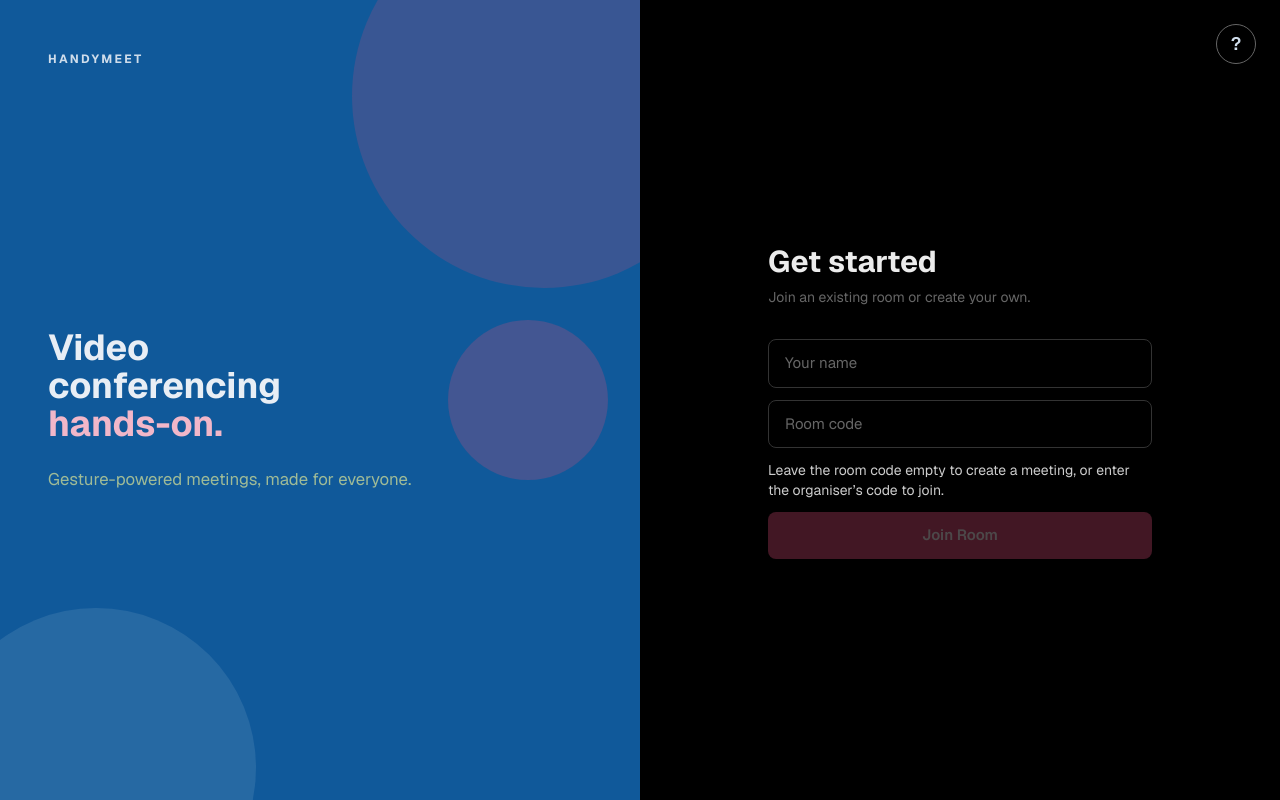
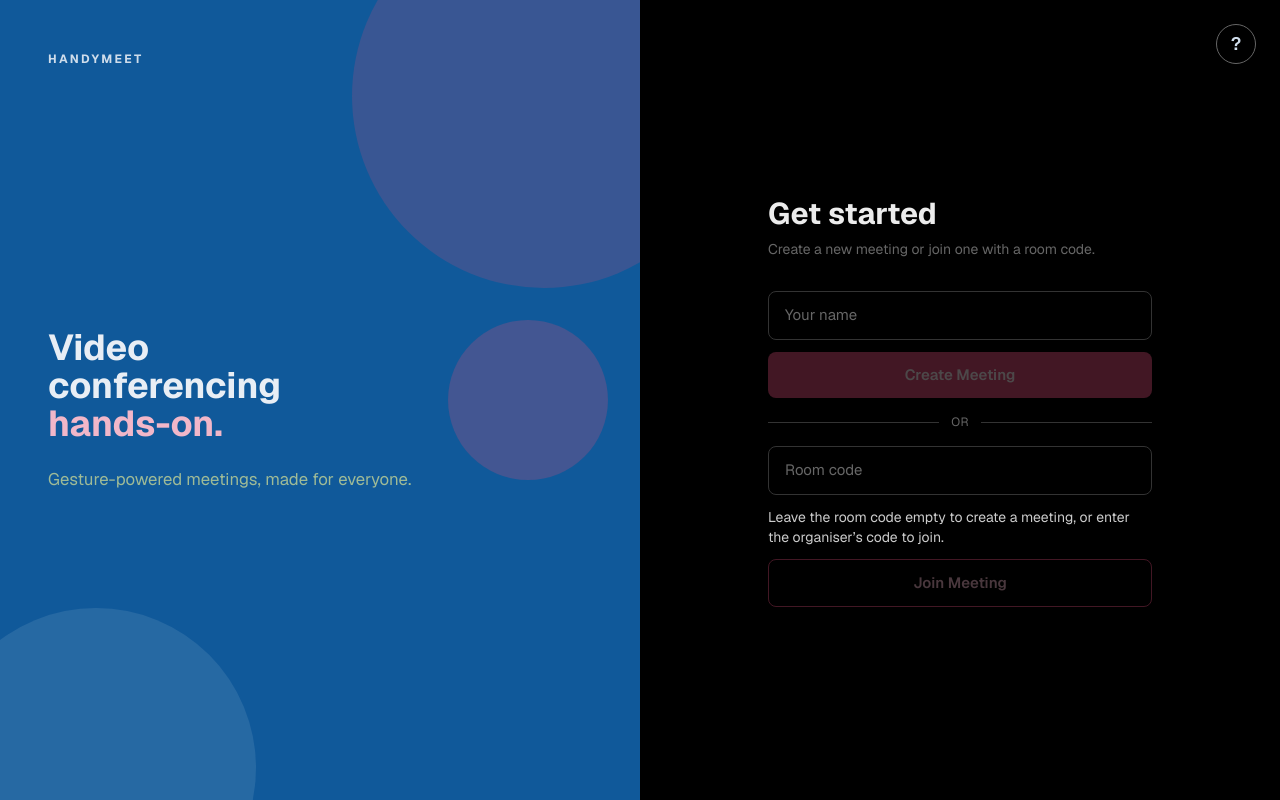
Before and after one commit to Monash-FIT3170/2026W1-HandyMeet, a Next.js app: page / in a window 1280 px wide. Built offline with nearby package versions, Linux system fonts and the light colour scheme.

Commit message:
14yhc7kpqaz- Split Join Room button into Create and Join Meeting buttons
- Create Meeting and Join Meeting buttons are now separate components.

```diff
--- a/components/JoinForm.tsx
+++ b/components/JoinForm.tsx
@@ -16,24 +16,25 @@ export default function JoinForm() {
   const [roomCode, setRoomCode] = useState('');
   const router = useRouter();
 
-  function joinRoom(e: React.BaseSyntheticEvent) {
+  function createRoom(e: React.BaseSyntheticEvent) {
     e.preventDefault();
     if (!username.trim()) return;
-    if (!roomCode.trim()) {
-      // Create a random room code and join that room
     const code = generateRoomCode();
     router.push(
       `/room/${code}?username=${encodeURIComponent(username.trim())}`,
     );
-    } else {
-      // Join the specified room
+  }
+
+  function joinRoom(e: React.BaseSyntheticEvent) {
+    e.preventDefault();
+    if (!username.trim() || !roomCode.trim()) return;
     router.push(
       `/room/${encodeURIComponent(roomCode.trim())}?username=${encodeURIComponent(username.trim())}`,
     );
   }
-  }
 
-  const canAct = username.trim().length > 0;
+  const canCreate = username.trim().length > 0;
+  const canJoin = username.trim().length > 0 && roomCode.trim().length > 0;
 
   return (
     <div className="relative min-h-screen flex flex-col lg:flex-row">
@@ -104,7 +105,7 @@ export default function JoinForm() {
             Get started
           </h2>
           <p className="text-neutral-600 text-sm mb-8">
-            Join an existing room or create your own.
+            Create a new meeting or join one with a room code.
           </p>
 
           <div className="flex flex-col gap-3">
@@ -118,6 +119,30 @@ export default function JoinForm() {
               maxLength={50}
               autoComplete="off"
             />
+
+            <button
+              type="button"
+              disabled={!canCreate}
+              onClick={createRoom}
+              className="w-full rounded-lg px-5 py-3 text-[15px] font-semibold transition-colors disabled:opacity-30 disabled:cursor-not-allowed cursor-pointer"
+              style={{ backgroundColor: '#DB4C77', color: '#FCEEF2' }}
+              onMouseEnter={(e) =>
+                (e.currentTarget.style.backgroundColor = '#E88DA8')
+              }
+              onMouseLeave={(e) =>
+                (e.currentTarget.style.backgroundColor = '#DB4C77')
+              }
+            >
+              Create Meeting
+            </button>
+
+            <div className="flex items-center gap-3 my-1">
+              <div className="h-px flex-1 bg-neutral-800" />
+              <span className="text-xs uppercase tracking-wide text-neutral-600">
+                or
+              </span>
+              <div className="h-px flex-1 bg-neutral-800" />
+            </div>
 
             <div className="flex gap-2">
               <input
@@ -139,18 +164,19 @@ export default function JoinForm() {
             </p>
             <button
               type="button"
-              disabled={!canAct}
+              disabled={!canJoin}
               onClick={joinRoom}
-              className="w-full rounded-lg px-5 py-3 text-[15px] font-semibold transition-colors disabled:opacity-30 disabled:cursor-not-allowed cursor-pointer"
-              style={{ backgroundColor: '#DB4C77', color: '#FCEEF2' }}
+              className="w-full rounded-lg px-5 py-3 text-[15px] font-semibold border transition-colors disabled:opacity-30 disabled:cursor-not-allowed cursor-pointer"
+              style={{ borderColor: '#DB4C77', color: '#F1B7C9' }}
               onMouseEnter={(e) =>
-                (e.currentTarget.style.backgroundColor = '#E88DA8')
+                (e.currentTarget.style.backgroundColor =
+                  'rgba(219, 76, 119, 0.1)')
               }
               onMouseLeave={(e) =>
-                (e.currentTarget.style.backgroundColor = '#DB4C77')
+                (e.currentTarget.style.backgroundColor = 'transparent')
               }
             >
-              Join Room
+              Join Meeting
             </button>
           </div>
         </div>
```
Lines whose indentation alone changed are shown as unchanged.
